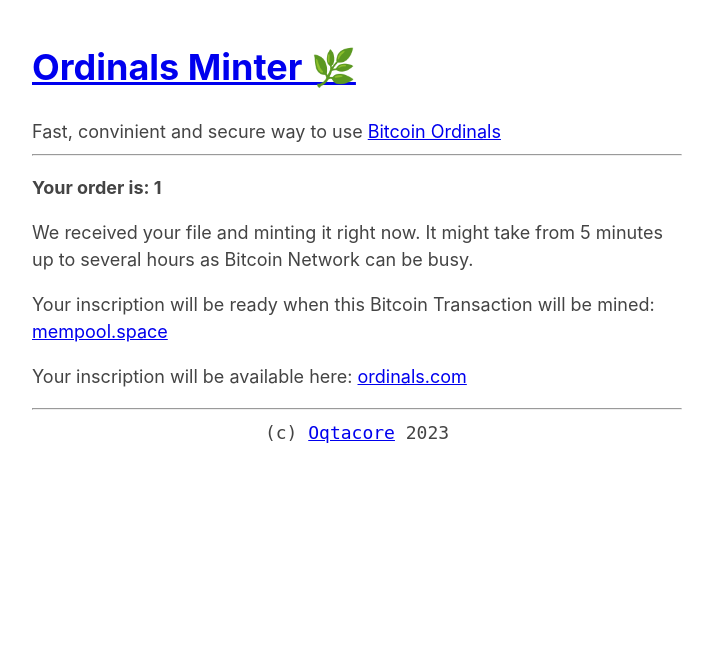
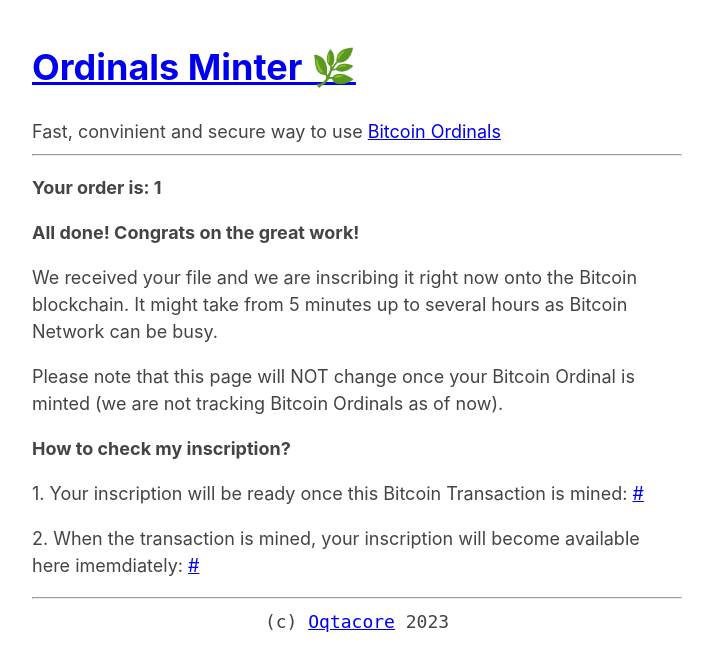
Before and after one commit to oqtacore-group/ordinals-minter, a FastAPI app: template templates/order.html in a window 1280 px wide. Shown: the top 671 px of the page, without its empty margins (283-996 px from the left). Run offline with FastAPI, Linux system fonts and the light colour scheme; the template is opened without the code that fills it: most values are stand-ins (such as "Sample title", 1, 10 or a date in 2020); some libraries are stand-ins or nearby versions.

Commit message:
feat: Better styling for order page

```diff
--- a/assets/styles.css
+++ b/assets/styles.css
@@ -4,6 +4,10 @@ body {
     padding: 0 10px;
     font: 18px/1.5 -apple-system, BlinkMacSystemFont, "Segoe UI", Roboto, "Helvetica Neue", Arial, "Noto Sans", sans-serif, "Apple Color Emoji", "Segoe UI Emoji", "Segoe UI Symbol", "Noto Color Emoji";
     color: #444;
+}
+
+a {
+  word-wrap: break-word !important;
 }
 
 .upload-btn-wrapper {
--- a/templates/order.html
+++ b/templates/order.html
@@ -25,16 +25,20 @@
                 <div class="center">
                     <div class="lds-spinner" height="200px"><div></div><div></div><div></div><div></div><div></div><div></div><div></div><div></div><div></div><div></div><div></div><div></div></div>
                 </div>
-                <p>{{ order }}</p>
             {% elif order.status == 'MINT_STARTED' %}
+                <b>All done! Congrats on the great work!</b>
                 <p>
-                    We received your file and minting it right now. It might take from 5 minutes up to several hours as Bitcoin Network can be busy.
+                    We received your file and we are inscribing it right now onto the Bitcoin blockchain. It might take from 5 minutes up to several hours as Bitcoin Network can be busy.
                 </p>
                 <p>
-                    Your inscription will be ready when this Bitcoin Transaction will be mined: <a href="{{order.reveal_tx_url}}">mempool.space</a>
+                    Please note that this page will NOT change once your Bitcoin Ordinal is minted (we are not tracking Bitcoin Ordinals as of now).
+                </p>
+                <b>How to check my inscription?</b>
+                <p>
+                    1. Your inscription will be ready once this Bitcoin Transaction is mined: <a href="{{order.reveal_tx_url}}">{{order.reveal_tx_url}}</a>
                 </p>
                 <p>
-                    Your inscription will be available here: <a href="{{order.ordinals_url}}">ordinals.com</a>
+                    2. When the transaction is mined, your inscription will become available here imemdiately: <a href="{{order.ordinals_url}}">{{order.ordinals_url}}</a>
                 </p>
             {% elif order.status == 'MINT_ERROR' %}
                 <p>
```
